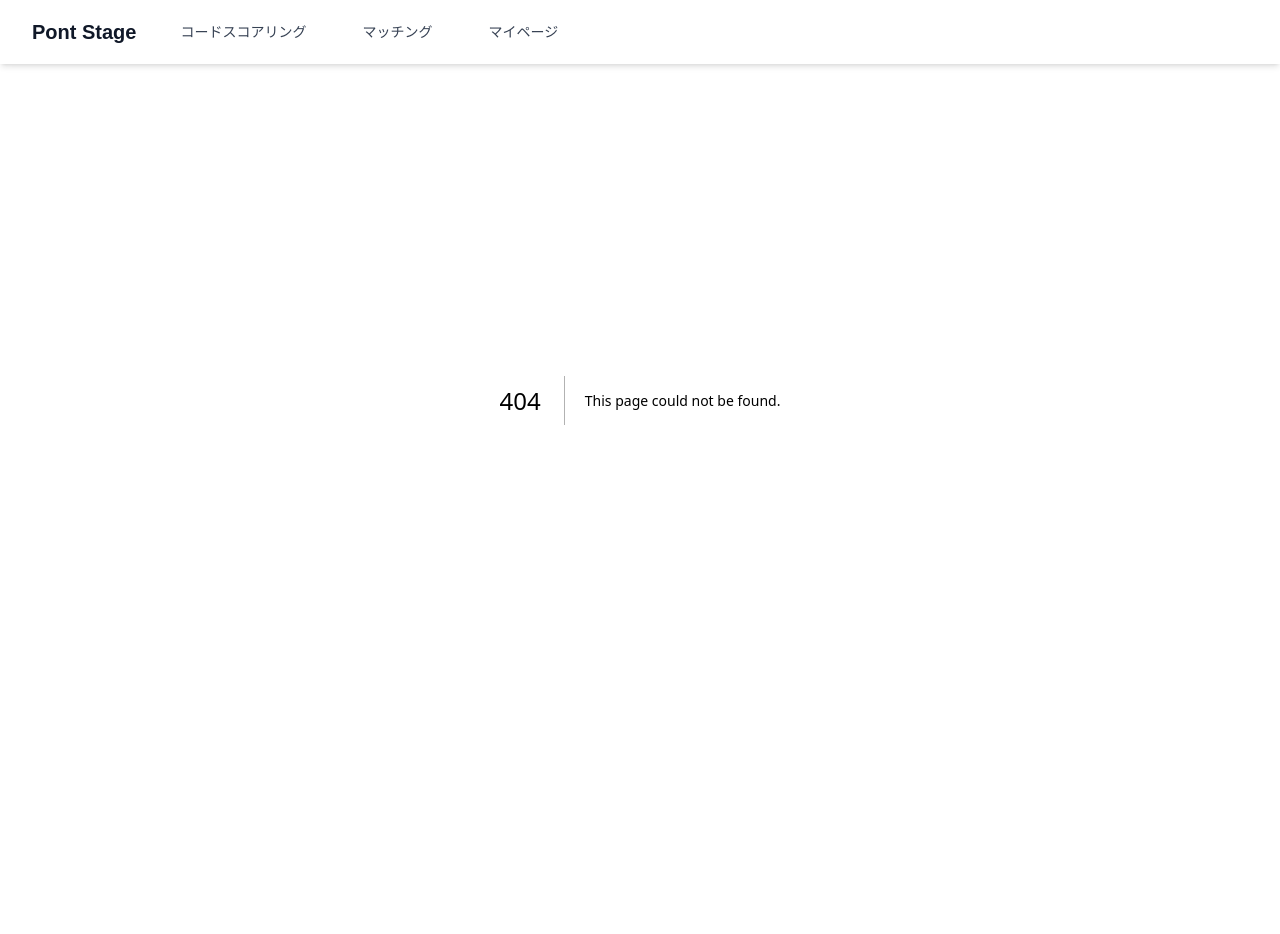
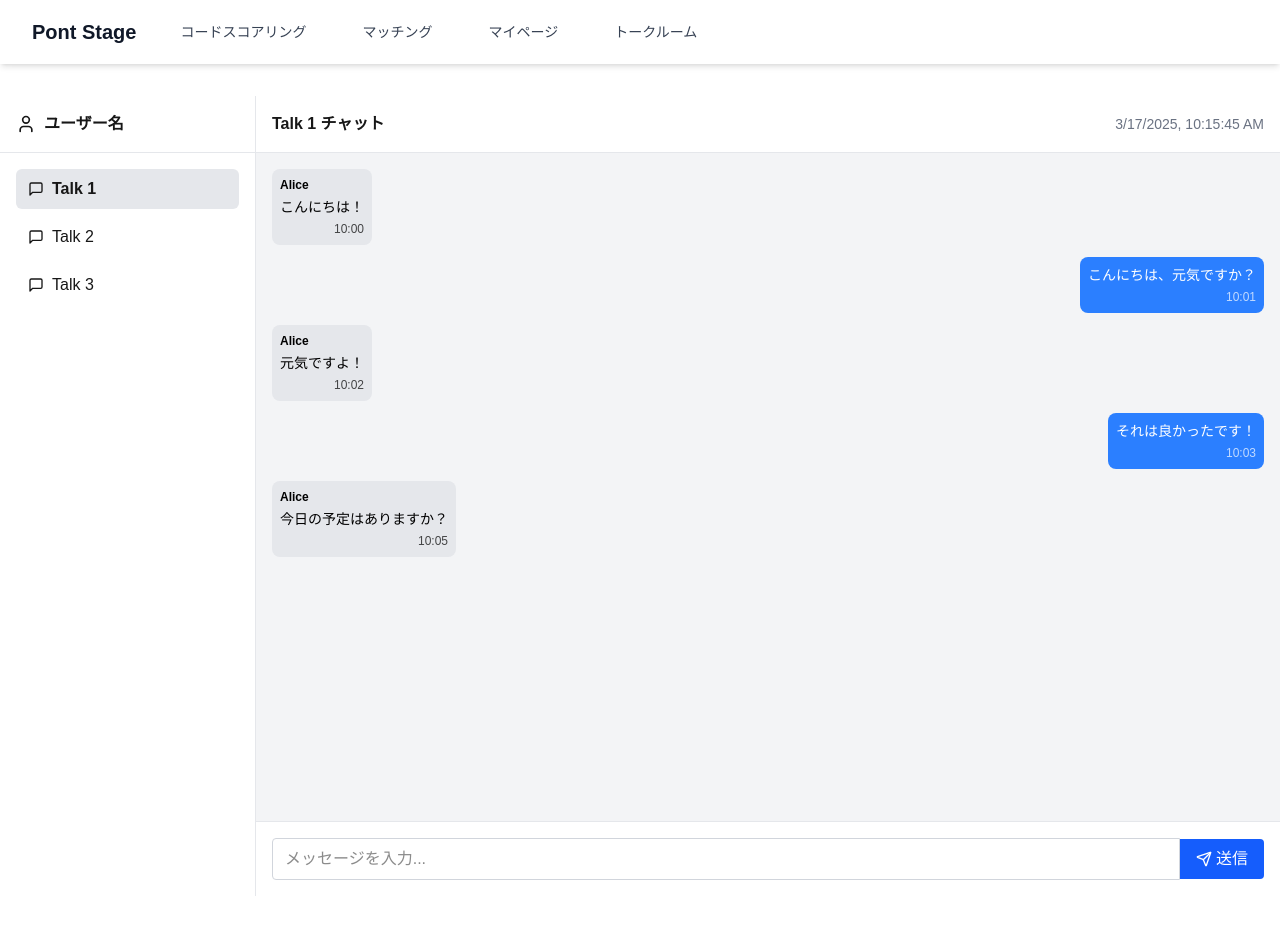
Before and after one commit to tktm8/howtv2025, a Next.js app: page /talkroom in a window 1280 px wide. Before the commit this address had no page. Shown: the top 934 px of the page. Before the commit the page ends 800 px from the top, so only its background shows below. Built offline with nearby package versions, Linux system fonts and the light colour scheme.

Commit message:
feat: chatroom

```diff
--- /dev/null
+++ b/src/app/talkroom/components/talkroom.tsx
@@ -0,0 +1,118 @@
+'use client';
+
+import React, { useState } from 'react';
+import { MessageSquare, Send, User } from 'lucide-react';
+
+// モックのチャットルームリスト
+const mockChatRooms = [
+  { id: 1, name: 'Talk 1' },
+  { id: 2, name: 'Talk 2' },
+  { id: 3, name: 'Talk 3' },
+];
+
+// モックのチャットメッセージ
+// isMine: 自分のメッセージなら true、相手なら false
+const mockMessages = [
+  { id: 1, user: 'Alice', content: 'こんにちは！', time: '10:00', isMine: false },
+  { id: 2, user: 'Me', content: 'こんにちは、元気ですか？', time: '10:01', isMine: true },
+  { id: 3, user: 'Alice', content: '元気ですよ！', time: '10:02', isMine: false },
+  { id: 4, user: 'Me', content: 'それは良かったです！', time: '10:03', isMine: true },
+  { id: 5, user: 'Alice', content: '今日の予定はありますか？', time: '10:05', isMine: false },
+];
+
+const ChatUI: React.FC = () => {
+  // 現在選択されているチャットルームID
+  const [selectedRoomId, setSelectedRoomId] = useState<number>(1);
+
+  return (
+    // 画面全体を使う & flex で左右分割
+    <div className="w-screen h-screen flex overflow-hidden">
+      {/* --- 左サイドバー: チャットルーム一覧 --- */}
+      <aside className="w-64 bg-white dark:bg-gray-800 border-r border-gray-200 dark:border-gray-700 flex flex-col">
+        {/* ユーザー情報など */}
+        <div className="p-4 border-b border-gray-200 dark:border-gray-700 flex items-center gap-2">
+          <User className="w-5 h-5" />
+          <span className="font-semibold">ユーザー名</span>
+        </div>
+
+        {/* ルーム一覧 */}
+        <nav className="flex-1 p-4 space-y-2 overflow-y-auto">
+          {mockChatRooms.map((room) => (
+            <button
+              key={room.id}
+              onClick={() => setSelectedRoomId(room.id)}
+              className={`w-full flex items-center px-3 py-2 rounded-md
+                text-left hover:bg-gray-100 dark:hover:bg-gray-700
+                ${
+                  selectedRoomId === room.id
+                    ? 'bg-gray-200 dark:bg-gray-700 font-bold'
+                    : ''
+                }`}
+            >
+              <MessageSquare className="w-4 h-4 mr-2" />
+              {room.name}
+            </button>
+          ))}
+        </nav>
+      </aside>
+
+      {/* --- 右側: 選択したチャットルームの画面 --- */}
+      <main className="flex-1 flex flex-col bg-gray-100 dark:bg-gray-900">
+        {/* ヘッダー部分 */}
+        <header className="bg-white dark:bg-gray-800 border-b border-gray-200 dark:border-gray-700 p-4 flex items-center justify-between">
+          <h2 className="font-semibold">
+            {mockChatRooms.find((r) => r.id === selectedRoomId)?.name} チャット
+          </h2>
+          <span className="text-sm text-gray-500 dark:text-gray-300">
+            {new Date().toLocaleString()}
+          </span>
+        </header>
+
+        {/* メッセージ表示部分 */}
+        <div className="flex-1 overflow-y-auto p-4 space-y-3">
+          {mockMessages.map((msg) => (
+            <div
+              key={msg.id}
+              className={`flex ${msg.isMine ? 'justify-end' : 'justify-start'}`}
+            >
+              <div
+                className={`max-w-xs rounded-lg p-2 ${
+                  msg.isMine
+                    ? 'bg-blue-500 text-white'
+                    : 'bg-gray-200 dark:bg-gray-700 text-black dark:text-gray-100'
+                }`}
+              >
+                {/* 相手のメッセージにはユーザー名を表示 */}
+                {!msg.isMine && (
+                  <div className="text-xs mb-1 font-semibold">{msg.user}</div>
+                )}
+                <p className="text-sm">{msg.content}</p>
+                <div className="text-xs mt-1 text-right opacity-70">{msg.time}</div>
+              </div>
+            </div>
+          ))}
+        </div>
+
+        {/* 入力欄 */}
+        <div className="border-t border-gray-200 dark:border-gray-700 p-4 bg-white dark:bg-gray-800">
+          <form className="flex items-center">
+            <input
+              type="text"
+              placeholder="メッセージを入力..."
+              className="flex-1 border border-gray-300 dark:border-gray-600 rounded-l px-3 py-2 focus:outline-none focus:ring-1 focus:ring-blue-500 dark:bg-gray-700 dark:text-gray-100"
+            />
+            <button
+              type="submit"
+              className="bg-blue-600 text-white px-4 py-2 rounded-r hover:bg-blue-700 transition-colors flex items-center gap-1"
+            >
+              <Send className="w-4 h-4" />
+              送信
+            </button>
+          </form>
+        </div>
+      </main>
+    </div>
+  );
+};
+
+export default ChatUI;
--- /dev/null
+++ b/src/app/talkroom/page.tsx
@@ -0,0 +1,11 @@
+'use client';
+
+import ChatPage from "./components/talkroom";
+
+export default function Page() {
+  return (
+    <main className="flex min-h-screen flex-col items-center justify-center p-24">
+        <ChatPage />
+    </main>
+  );
+}
--- a/src/components/Header.tsx
+++ b/src/components/Header.tsx
@@ -28,6 +28,12 @@ const Header = () => {
               >
                 マイページ
               </Link>
+              <Link
+                href="/talkroom"
+                className="text-gray-700 hover:text-gray-900 px-3 py-2 rounded-md text-sm font-medium"
+              >
+                トークルーム
+              </Link>
             </div>
           </div>
         </div>
```
